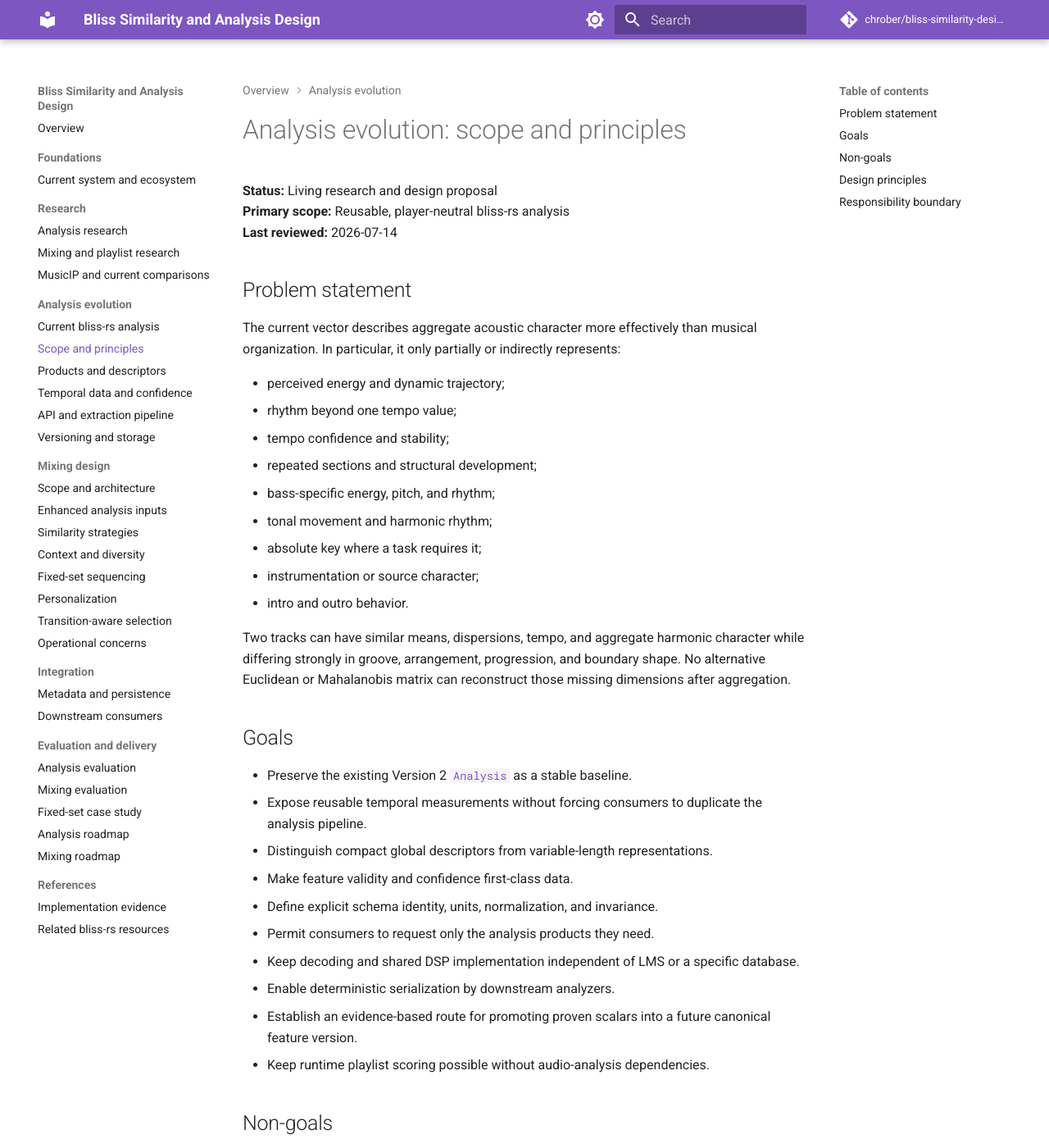
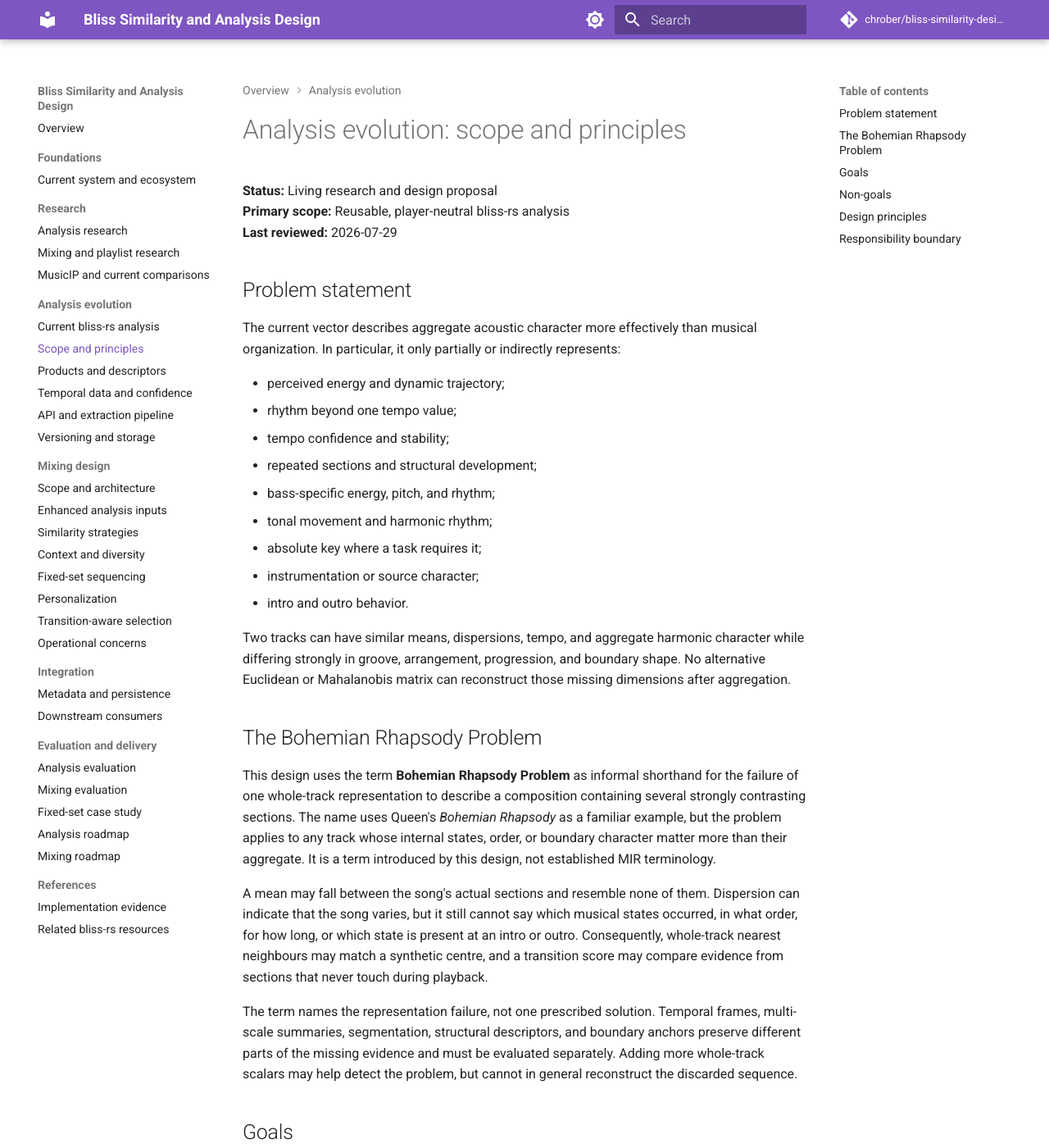
Before and after one commit to chrober/bliss-similarity-design, an MkDocs documentation site: the page built from docs/analysis/overview.md, in a window 1280 px wide and 1400 px high. Shown: the whole window at 82% size. Built offline with MkDocs 1.6.1 and Material for MkDocs 9.7.7, drawn with Linux system fonts in a browser that asks for light colours; comment, search, counter and statistics services are not loaded.

Commit message:
Name the Bohemian Rhapsody Problem

```diff
--- a/docs/analysis/overview.md
+++ b/docs/analysis/overview.md
@@ -2,7 +2,7 @@
 
 **Status:** Living research and design proposal
 **Primary scope:** Reusable, player-neutral bliss-rs analysis
-**Last reviewed:** 2026-07-14
+**Last reviewed:** 2026-07-29
 
 ## Problem statement
 
@@ -23,6 +23,28 @@ Two tracks can have similar means, dispersions, tempo, and aggregate harmonic
 character while differing strongly in groove, arrangement, progression, and
 boundary shape. No alternative Euclidean or Mahalanobis matrix can reconstruct
 those missing dimensions after aggregation.
+
+## The Bohemian Rhapsody Problem
+
+This design uses the term **Bohemian Rhapsody Problem** as informal shorthand for the
+failure of one whole-track representation to describe a composition containing
+several strongly contrasting sections. The name uses Queen's *Bohemian
+Rhapsody* as a familiar example, but the problem applies to any track whose
+internal states, order, or boundary character matter more than their aggregate.
+It is a term introduced by this design, not established MIR terminology.
+
+A mean may fall between the song's actual sections and resemble none of them.
+Dispersion can indicate that the song varies, but it still cannot say which
+musical states occurred, in what order, for how long, or which state is present
+at an intro or outro. Consequently, whole-track nearest neighbours may match a
+synthetic centre, and a transition score may compare evidence from sections
+that never touch during playback.
+
+The term names the representation failure, not one prescribed solution.
+Temporal frames, multi-scale summaries, segmentation, structural descriptors,
+and boundary anchors preserve different parts of the missing evidence and must
+be evaluated separately. Adding more whole-track scalars may help detect the
+problem, but cannot in general reconstruct the discarded sequence.
 
 ## Goals
 
--- a/docs/mixing/overview.md
+++ b/docs/mixing/overview.md
@@ -2,7 +2,7 @@
 
 **Status:** Living research and design proposal
 **Primary scope:** Cross-repository similarity and mixing policy
-**Last reviewed:** 2026-07-14
+**Last reviewed:** 2026-07-29
 
 ## Problem statement
 
@@ -17,8 +17,9 @@ Potential failure modes include:
 - two tracks are close in the current vector space but do not feel similar;
 - a perceptually important difference is underrepresented, or an inaudible
   physical difference contributes too strongly;
-- a structurally varied track lands at a synthetic average that resembles none
-  of its actual sections;
+- a structurally varied track exhibits the
+  [Bohemian Rhapsody Problem](../analysis/overview.md#the-bohemian-rhapsody-problem):
+  it lands at a synthetic average that resembles none of its actual sections;
 - current seed tracks share a progression or structural character that a flat
   mean and variance do not express;
 - a globally appropriate candidate begins in a way that conflicts with the
--- a/docs/research/analysis-research.md
+++ b/docs/research/analysis-research.md
@@ -2,7 +2,7 @@
 
 **Status:** Living research and design proposal
 **Primary scope:** Audio representation, structure, similarity, and evaluation validity
-**Last reviewed:** 2026-07-23
+**Last reviewed:** 2026-07-29
 
 ## Scope and research questions
 
@@ -15,7 +15,8 @@ work, and relates newer music-information-retrieval research to the proposed
 The review is organized around five research questions:
 
 1. **RQ1 - representation:** Which acoustic and mid-level musical properties
-   are lost when a track is reduced to one flat whole-track vector?
+   are lost when a track is reduced to one flat whole-track vector—the
+   [Bohemian Rhapsody Problem](../analysis/overview.md#the-bohemian-rhapsody-problem)?
 2. **RQ2 - time scale:** Which information should remain local, multi-scale, or
    sequential rather than being immediately aggregated?
 3. **RQ3 - similarity:** Is there a defensible general-purpose music distance,
```
Also changed, not shown: docs/mixing/analysis-inputs.md (+5 -1 lines), docs/mixing/fixed-set-sequencing.md (+6 -2 lines).
